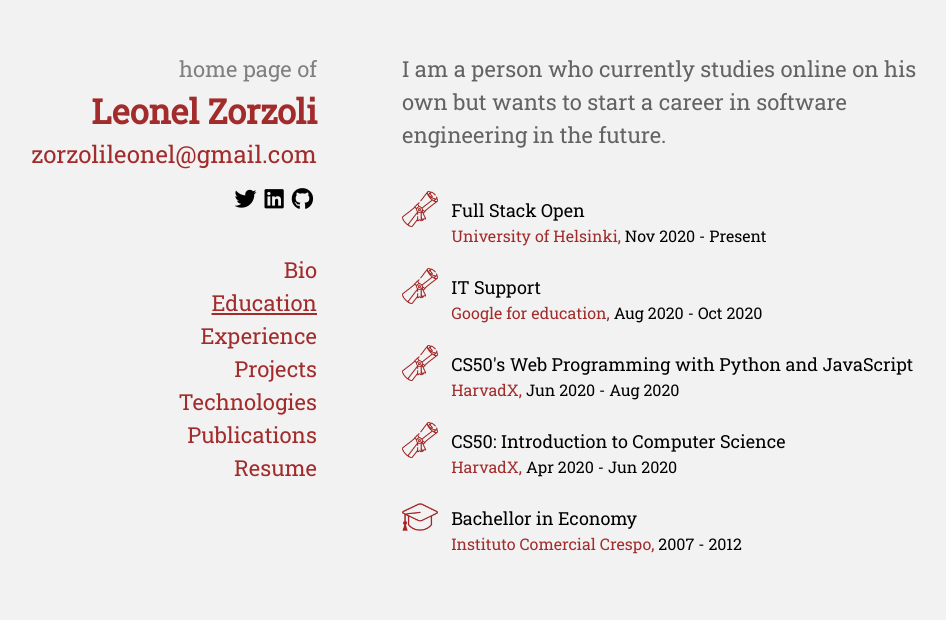
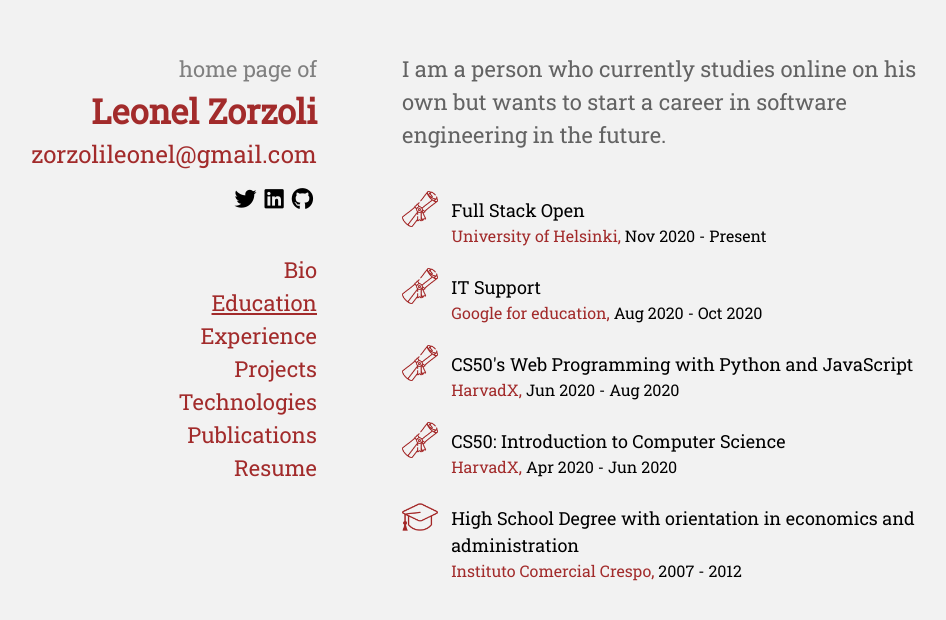
Before and after one commit to LeoZorzoli/LeoJZorzoli, a React (Create React App) app in the folder frontend/: page /education in a window 1280 px wide. Shown: the part 108-728 px from the top of the page, without its empty margins (153-1099 px from the left). Built offline with nearby package versions, Linux system fonts and the light colour scheme.

Commit message:
fix education

```diff
--- a/frontend/src/utilities/educationList.js
+++ b/frontend/src/utilities/educationList.js
@@ -63,7 +63,7 @@ const EducationList = [
     {
         id: 5,
         school: "Instituto Comercial Crespo",
-        title: "Bachellor in Economy",
+        title: "High School Degree with orientation in economics and administration",
         date: "2007 - 2012",
         img : graduated,
         learned: [
```
